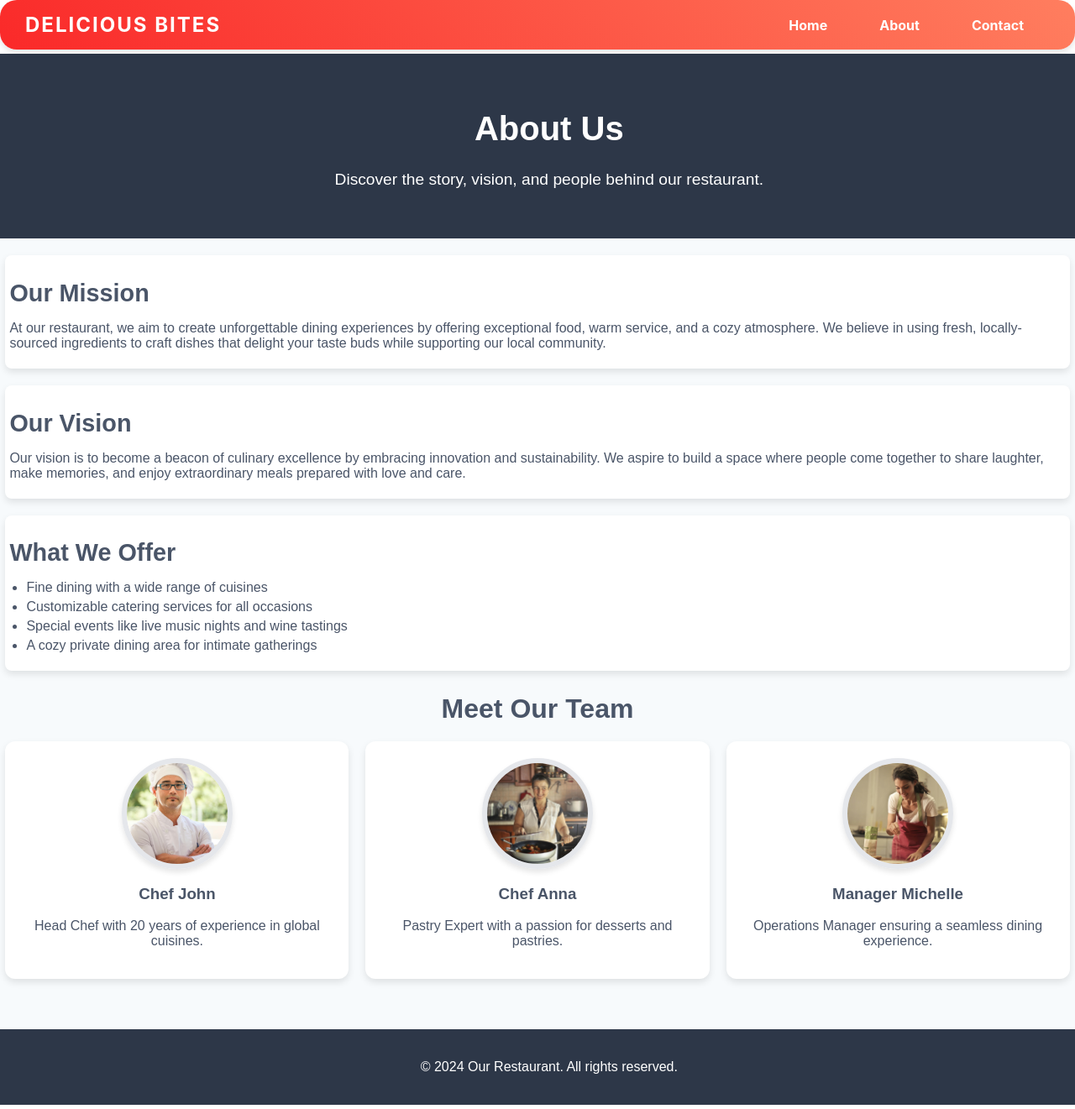
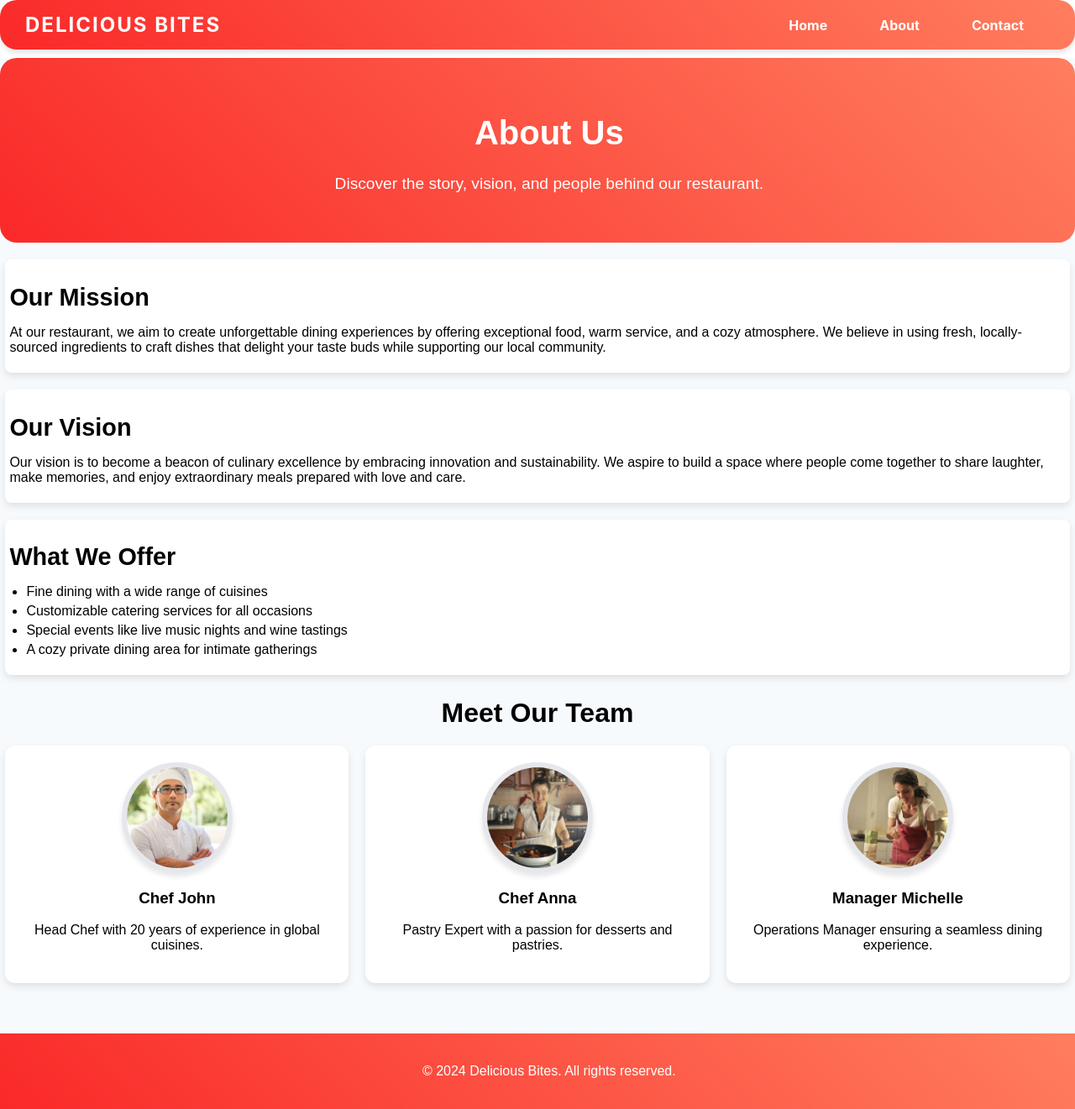
Before and after one commit to sibingeorgedev/trends, a React (Create React App) app: page /about in a window 1280 px wide. Shown: the whole page at 84% size. Built offline with nearby package versions, Linux system fonts and the light colour scheme.

Commit message:
Final Changes

```diff
--- a/src/Components/AboutUs/About.css
+++ b/src/Components/AboutUs/About.css
@@ -1,14 +1,15 @@
 .about-page {
   background-color: #f7fafc;
-  color: #4a5568;
+  color: black;
   font-family: Arial, sans-serif;
 }
 
 .header {
-  background-color: #2d3748;
+  background: linear-gradient(45deg, #fa2929, #ff7e5f);;
   color: white;
   text-align: center;
   padding: 40px 20px;
+  border-radius: 20px;
 }
 
 .title {
@@ -108,7 +109,7 @@
 }
 
 .footer {
-  background-color: #2d3748;
+  background: linear-gradient(45deg, #fa2929, #ff7e5f);;
   color: white;
   text-align: center;
   padding: 20px;
--- a/src/Components/AboutUs/About.js
+++ b/src/Components/AboutUs/About.js
@@ -105,7 +105,7 @@ const About = () => {
         {/* Footer */}
         <footer className="footer">
           <div className="container">
-            <p>© 2024 Our Restaurant. All rights reserved.</p>
+            <p>© 2024 Delicious Bites. All rights reserved.</p>
           </div>
         </footer>
       </div>
--- a/src/Components/HomePage/Home.js
+++ b/src/Components/HomePage/Home.js
@@ -1,31 +1,27 @@
+// Page Created - Alister Tom Jose/Student No - 8911723
+
 import React from 'react';
-import './Home.css';
+import './Home.css';//Imported Css from externam CSS page
 import Nav from '../NavBar/Nav';
-import Hero from '../../Images/hero.jpg';
-import About from '../../Images/about.jpg';
-import dish1 from '../../Images/dish1.jpg';
-import dish2 from '../../Images/dish2.jpg';
-import dish3 from '../../Images/dish3.jpg';
 
 function Home() {
   return (
     <div className="home">
-      <Nav/>
+      <Nav/>{/*Used The Navigation bar in the Home page*/}
       <div className="hero">
         <div className="hero-content">
-          <h1>Welcome to Delicious Bites</h1>
+          <h1>Welcome to Delicious Bites</h1>{/*Header Content Of the page*/}
           <p>Your destination for mouth-watering meals and an unforgettable dining experience.</p>
           <button>Explore Menu</button>
         </div>
         <div className="hero-image">
-          <img src={Hero} alt="Delicious food" />
+          <img src="/Images/hero.jpg" alt="Delicious food" />{/*Header Image Of the page*/}
         </div>
       </div>
 
-      {/* About Section */}
       <div className="about-section">
         <div className="about-content">
-        <h2>Our Promise</h2>
+        <h2>Our Promise</h2>{/*Major Content Of the page*/}
     <p>
       At Delicious Bites, we believe that food is more than just sustenance—it's an experience. Our restaurant is dedicated to providing you with not only exceptional dishes made from the finest ingredients but also an atmosphere where you can feel at home. From our talented chefs to our friendly staff, we are here to ensure that every dining experience is memorable.
     </p>
@@ -38,7 +34,7 @@ function Home() {
     <p>
       Join us today, and let us take you on a culinary journey that will excite your senses and leave you craving more. We look forward to serving you!
     </p></div>
-        <img src={About} alt="About us" className="about-image" />
+        <img src="/Images/about-img.jpg" alt="About us" className="about-image" />
       </div>
 
       {/* Featured Dishes Section */}
@@ -46,19 +42,25 @@ function Home() {
         <h2>Our Featured Dishes</h2>
         <div className="dishes-container">
           <div className="dish">
-            <img src={dish1} alt="Dish 1" />
+            <img src="/Images/dishh1.jpg" alt="Dish 1" />
             <h3>Signature Pasta</h3>
           </div>
           <div className="dish">
-            <img src={dish2} alt="Dish 2" />
+            <img src="/Images/dishh2.jpg" alt="Dish 2" />
             <h3>Gourmet Pizza</h3>
           </div>
           <div className="dish">
-            <img src={dish3} alt="Dish 3" />
+            <img src="/Images/dishh3.jpg" alt="Dish 3" />
             <h3>Exotic Desserts</h3>
           </div>
         </div>
       </div>
+      {/*Footer Part Of the Page */}
+      <footer className="footer">
+          <div className="container">
+            <p>© 2024 Delicious Bites. All rights reserved.</p>
+          </div>
+        </footer>
     </div>
   );
 }
--- a/src/Components/NavBar/Nav.css
+++ b/src/Components/NavBar/Nav.css
@@ -11,7 +11,7 @@
     z-index: 1000;
     box-shadow: 0 4px 6px rgba(0, 0, 0, 0.1);
     border-radius: 20px;
-    margin-bottom: 5px;
+    margin-bottom: 10px;
   }
 
   /* Logo */
--- a/src/Components/NavBar/Nav.js
+++ b/src/Components/NavBar/Nav.js
@@ -1,14 +1,17 @@
+// Page Created By: Sibin George (Student No: 8895312)
+
 import React from 'react';
-import './Nav.css';
+import { Link } from 'react-router-dom';  // Imported Link from react-router-dom
+import './Nav.css';//Imported External css
 
 function NavBar() {
   return (
     <nav className="navbar">
       <div className="logo">Delicious Bites</div>
       <ul className="nav-links">
-        <li><a href="#home">Home</a></li>
-        <li><a href="#about">About</a></li>
-        <li><a href="#contact">Contact</a></li>
+        <li><Link to="/">Home</Link></li> {/*Used Link To navigate to pages*/}
+        <li><Link to="/about">About</Link></li> {/*Used Link To navigate to pages*/}
+        <li><Link to="/contact">Contact</Link></li> {/*Used Link To navigate to pages*/}
       </ul>
     </nav>
   );
```
